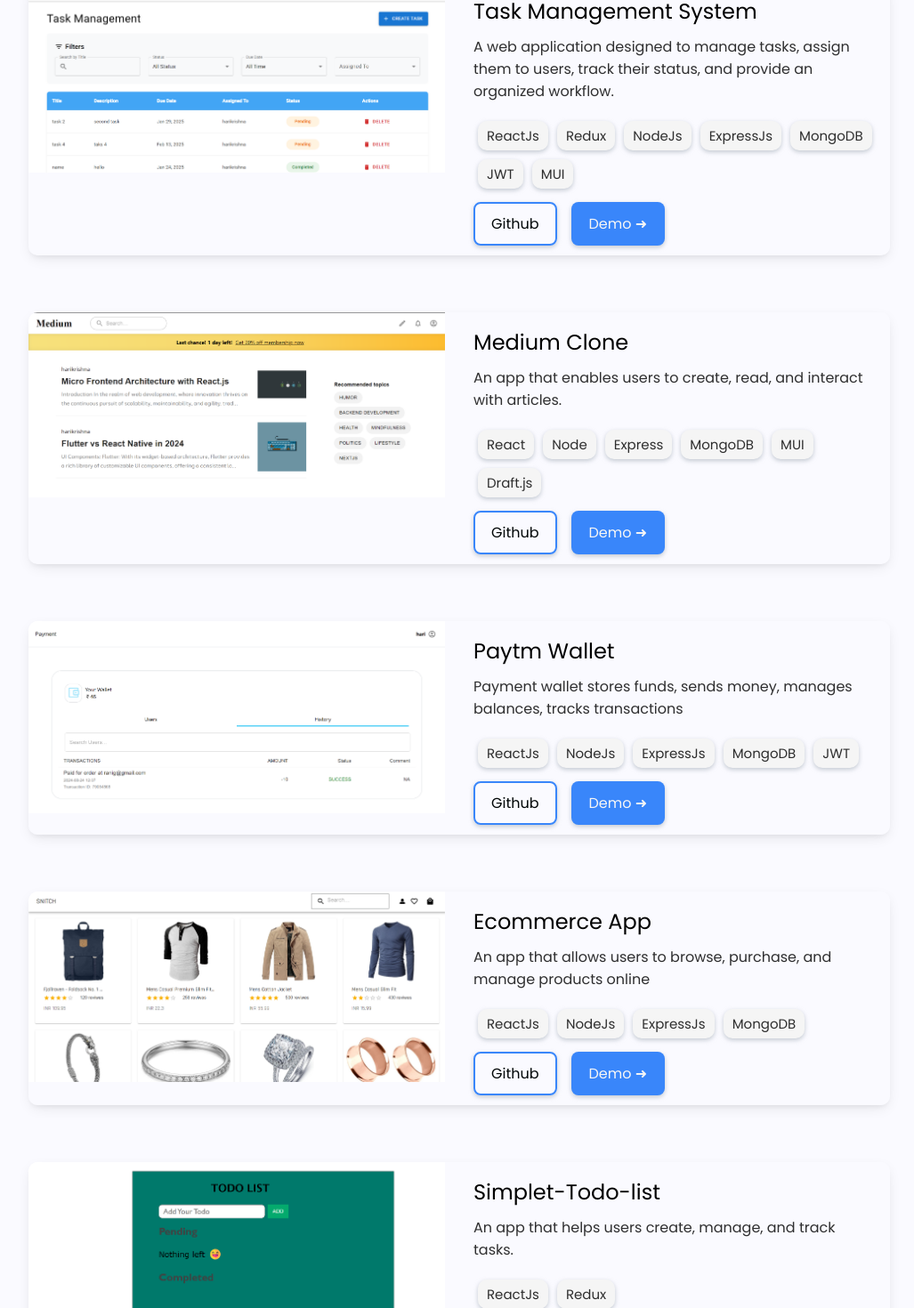
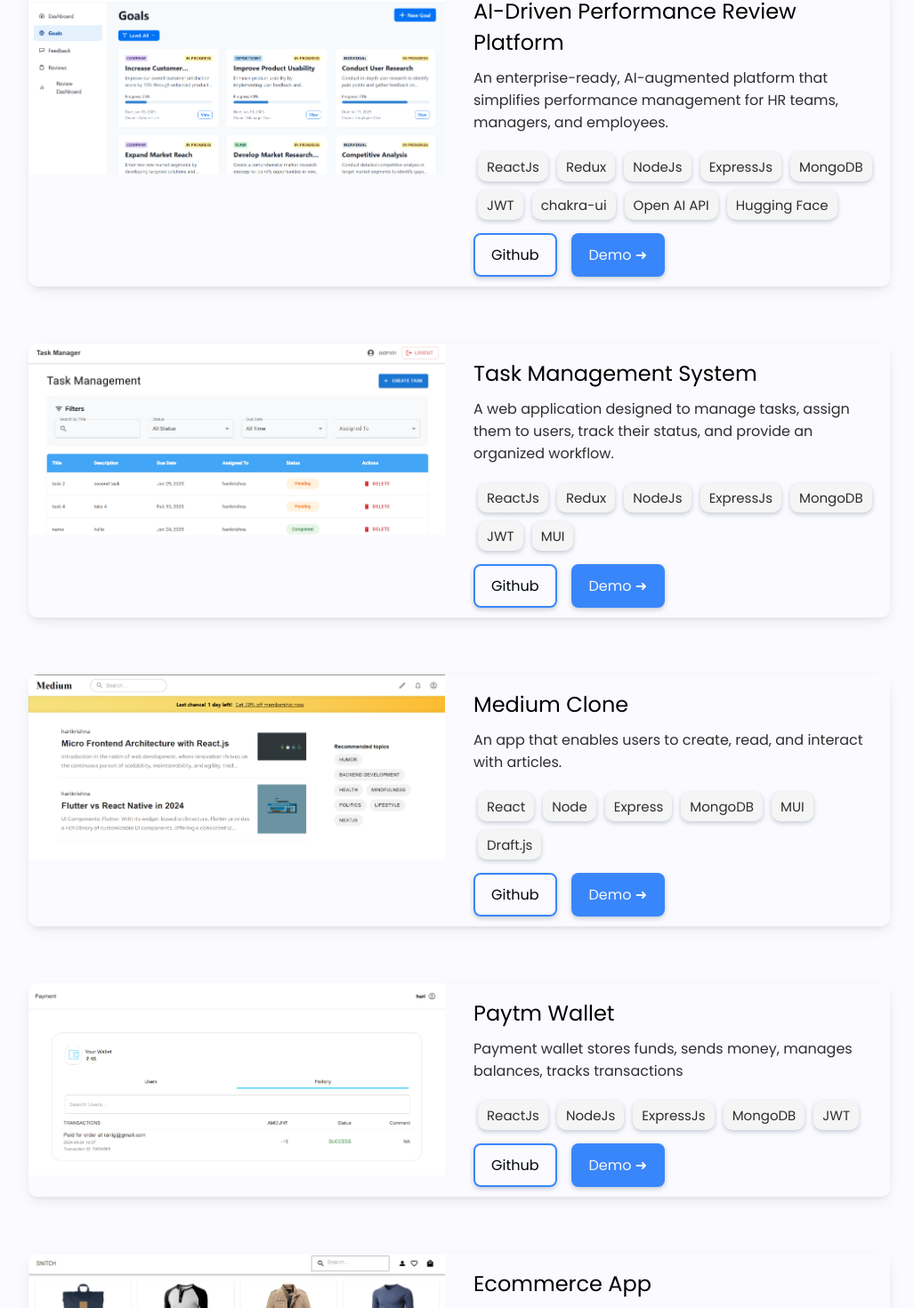
Before and after one commit to itsmehk8333/hk-portfolio, a React (Create React App) app: page / in a window 1280 px wide. Shown: the part 1970-3440 px from the top of the page at 89% size, without its empty margins (124-1151 px from the left). Built offline with nearby package versions, Linux system fonts and the light colour scheme.

Commit message:
adding the project

```diff
--- a/src/data/ProjectData.js
+++ b/src/data/ProjectData.js
@@ -1,5 +1,14 @@
 // --------------------------------------- Project List
 export const ProjectList = [
+  {
+      img: "/prp.png",
+    title: "AI-Driven Performance Review Platform",
+    description: "An enterprise-ready, AI-augmented platform that simplifies performance management for HR teams, managers, and employees.",
+    tech_stack: ["ReactJs", "Redux", "NodeJs", "ExpressJs", "MongoDB", "JWT", "chakra-ui","Open AI API", "Hugging Face"],
+    github_url: "https://github.com/itsmehk8333/performance-review-platform",
+    demo_url: "https://gorgeous-bienenstitch-932b3b.netlify.app/login",
+  }
+  ,
   {
     img: '/taskpageimage.png',
     title: "Task Management System",
@@ -34,15 +43,6 @@
     tech_stack: ["ReactJs", "NodeJs", "ExpressJs", "MongoDB"],
     github_url: "https://github.com/itsmehk8333/ecommerce_fullstack_app",
     demo_url: "https://ecommerce-frontend-sandy-phi.vercel.app/homepage",
-  },
-  {
-    img: "/todoapp.png",
-    title: "Simplet-Todo-list",
-    description:
-      "An app that helps users create, manage, and track tasks.",
-    tech_stack: ["ReactJs", "Redux"],
-    github_url: "https://github.com/itsmehk8333/Simplet-Todo-list",
-    demo_url: "https://simplet-todo-lists.vercel.app/",
   },
   // {
   //   img: "/jobDetect.png",
```
Also changed, not shown: public/prp.png (added).
